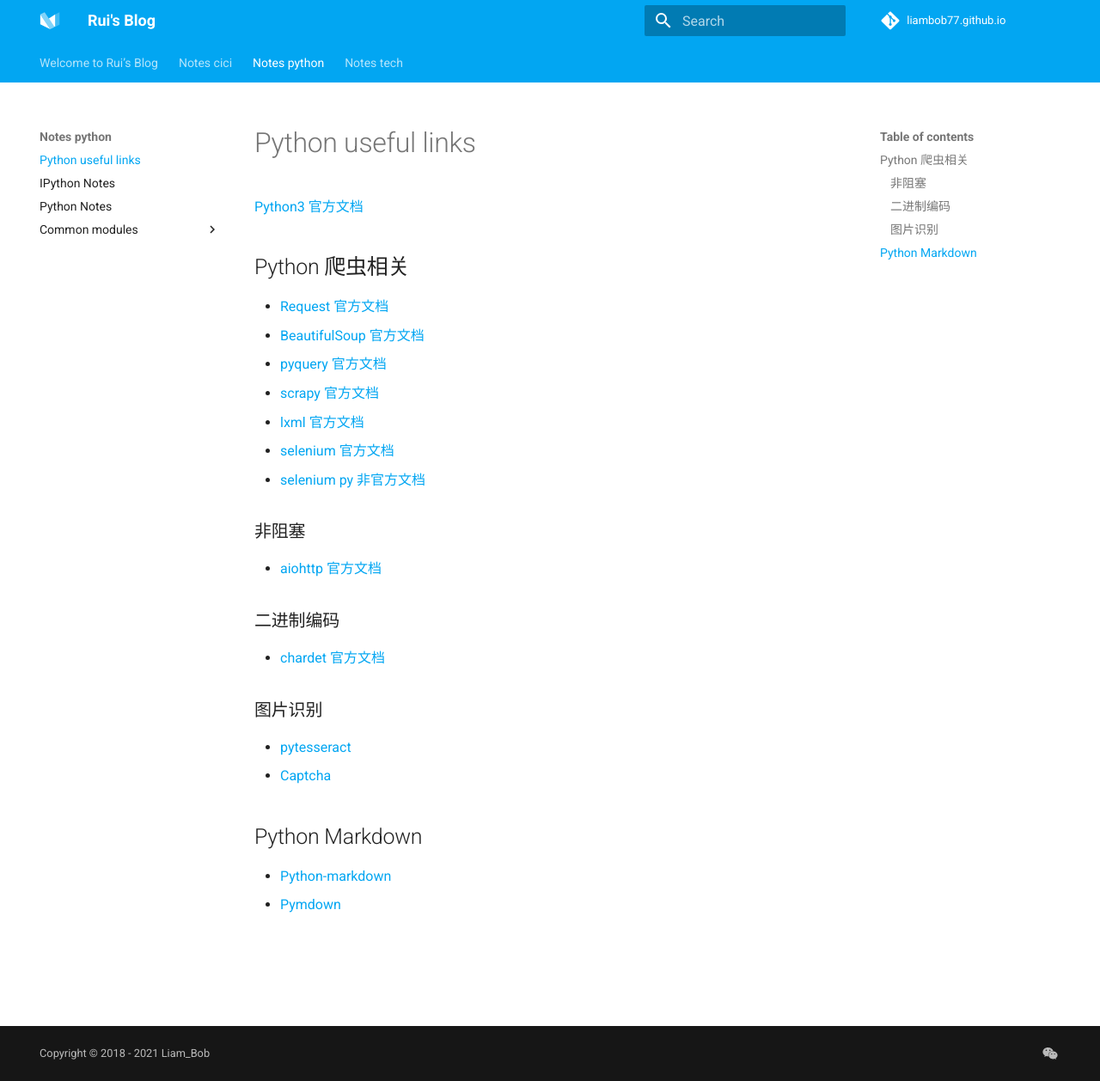
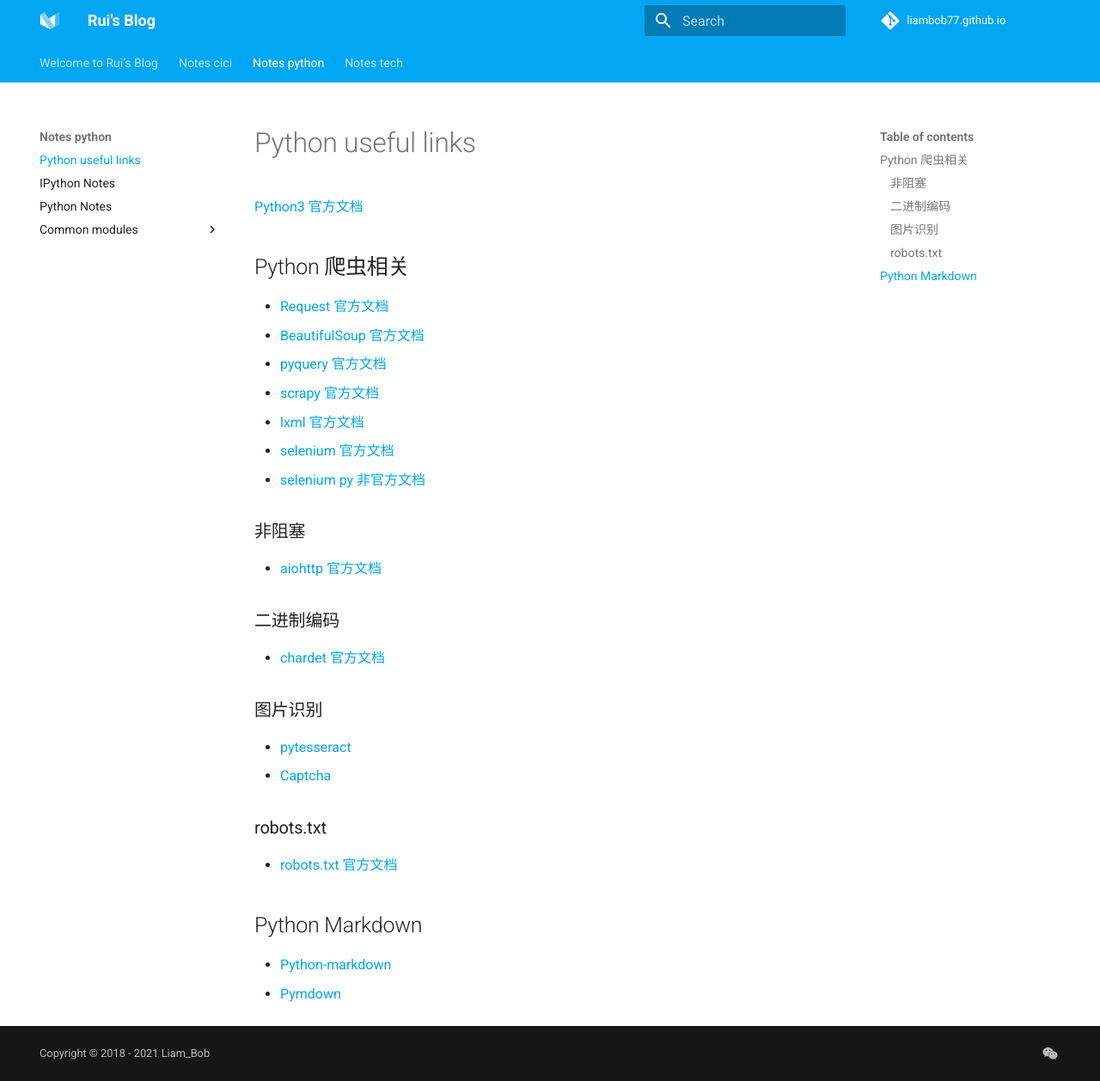
Before and after one commit to liambob77/ruihan.tech, an MkDocs documentation site: the page built from docs/notes_python/index.md, in a window 1280 px wide and 1258 px high. Shown: the whole window at 86% size. Built offline with MkDocs 1.6.1 and Material for MkDocs 9.7.7, drawn with Linux system fonts in a browser that asks for light colours; comment, search, counter and statistics services are not loaded.

Commit message:
Update index.md

```diff
--- a/docs/notes_python/index.md
+++ b/docs/notes_python/index.md
@@ -25,6 +25,10 @@
 - [pytesseract](https://github.com/madmaze/pytesseract)
 - [Captcha](https://github.com/ZYSzys/awesome-captcha)
 
+### robots.txt
+
+- [robots.txt 官方文档](http://www.robotstxt.org/)
+
 ## Python Markdown
 
 - [Python-markdown](https://python-markdown.github.io/)
```
